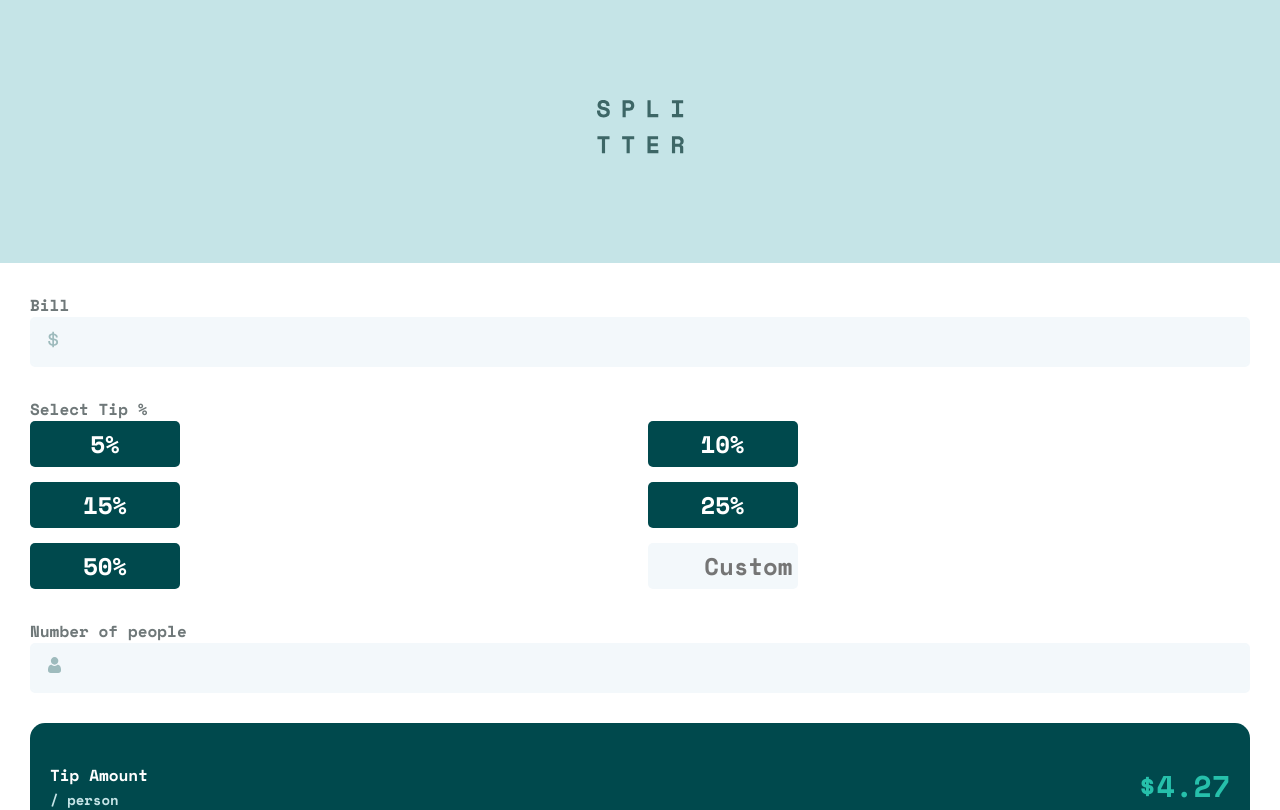
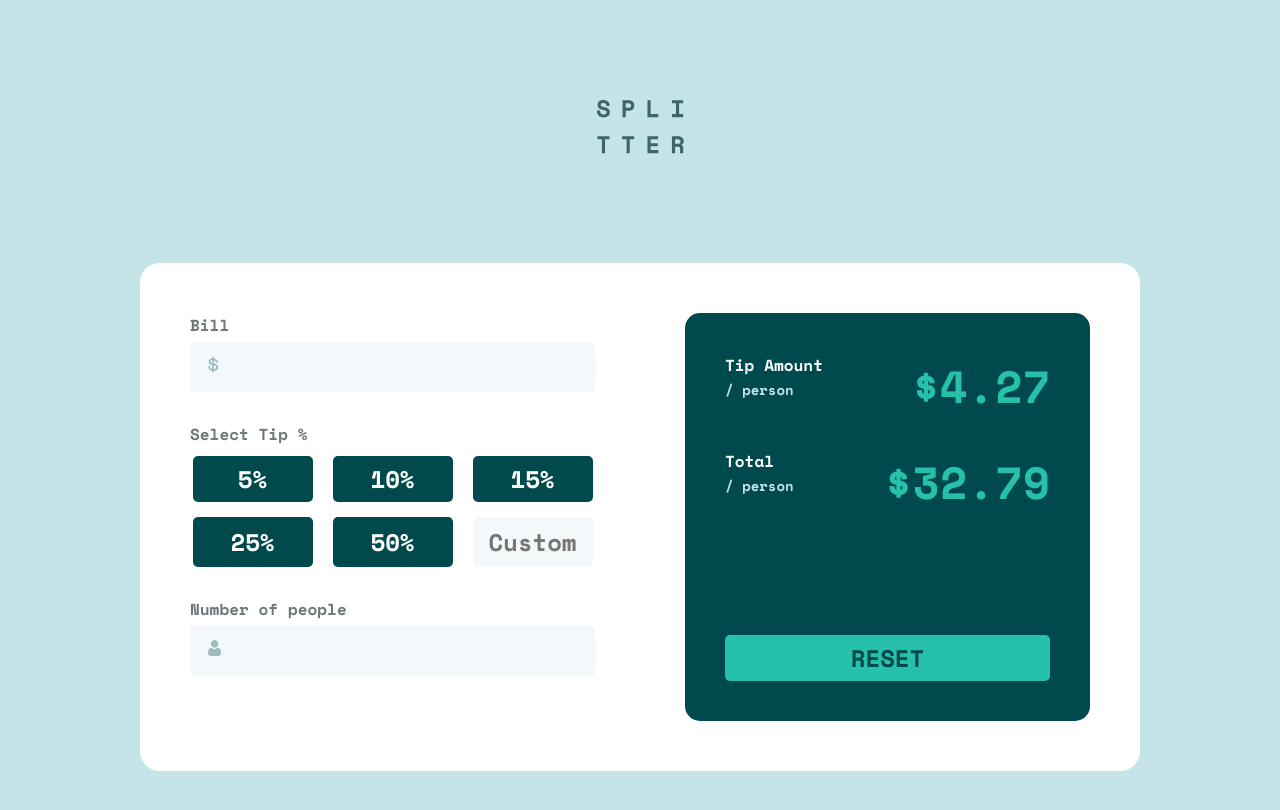
Before and after one commit to davidhuertado/tip-calculator, a React (Create React App) app: page / in a window 1280 px wide. Shown: the top 810 px of the page. Built offline with nearby package versions, Linux system fonts and the light colour scheme.

Commit message:
Made desktop layout

```diff
--- a/src/components/App.css
+++ b/src/components/App.css
@@ -1,3 +1,4 @@
+/* General styles */
 * {
   margin: 0;
   padding: 0;
@@ -21,6 +22,7 @@ label {
   font-weight: 600;
   font-size: 16px;
   display: block;
+  margin-bottom: 5px;
 }
 
 input {
@@ -40,6 +42,7 @@ input:focus {
   border: solid 2px hsl(172, 67%, 45%);
   outline: none;
 }
+
 .separator {
   margin-bottom: 30px;
 }
@@ -89,7 +92,9 @@ input:focus {
   width: 150px;
   cursor: pointer;
   padding: 5px;
+  margin: 0 auto;
 }
+
 .tip-btn:hover {
   background-color: hsl(172, 67%, 45%);
   color: hsl(183, 100%, 15%);
@@ -103,6 +108,10 @@ input:focus {
   color: hsl(186, 14%, 43%);
   text-align: right;
   cursor: text;
+  border: solid 2px #f3f8fb;
+}
+.tip-btn.custom-btn:focus {
+  border-color: hsl(172, 67%, 45%);
 }
 
 .people-input {
@@ -163,3 +172,52 @@ input:focus {
   color: hsl(183, 100%, 15%);
   background-color: #9fe8df;
 }
+
+@media only screen and (min-width: 980px) {
+  .app-container {
+    display: flex;
+    justify-content: space-between;
+    width: 800px;
+    margin: 0 auto;
+    padding: 50px;
+    border-radius: 20px;
+  }
+  .flex-container {
+    width: 45%;
+  }
+  .btn-grid {
+    grid-template-columns: repeat(3, 1fr);
+  }
+  .tip-btn {
+    font-size: 18px;
+    width: 90px;
+  }
+  .reset-btn.tip-btn {
+    margin-top: 100px;
+  }
+  .tip-btn.custom-btn {
+    text-align: center;
+  }
+}
+
+@media only screen and (min-width: 1200px) {
+  .app-container {
+    width: 1000px;
+  }
+  .tip-btn {
+    font-size: 24px;
+    width: 120px;
+  }
+  .reset-btn.tip-btn {
+    margin-top: 120px;
+  }
+  .total-container {
+    font-size: 45px;
+  }
+  .amount-total-container {
+    padding: 40px 40px;
+  }
+  .btn-grid {
+    margin-top: 10px;
+  }
+}
--- a/src/components/App.js
+++ b/src/components/App.js
@@ -12,10 +12,14 @@ class App extends React.Component {
       <div className="app">
         <img src={logo} className="logo" alt="logo" />
         <div className="app-container">
-          <BillInput />
-          <TipOptions />
-          <PeopleInput />
-          <AmountTotal />
+          <div className="flex-container">
+            <BillInput />
+            <TipOptions />
+            <PeopleInput />
+          </div>
+          <div className="flex-container">
+            <AmountTotal />
+          </div>
         </div>
       </div>
     );
--- a/src/components/TipOptions.js
+++ b/src/components/TipOptions.js
@@ -8,13 +8,13 @@ const TipOptions = (props) => {
         <button type="button" className="tip-btn">
           5%
         </button>
-        <button type="button" className="tip-btn">
+        <button type="button" className="tip-btn right-btn">
           10%
         </button>
         <button type="button" className="tip-btn">
           15%
         </button>
-        <button type="button" className="tip-btn">
+        <button type="button" className="tip-btn right-btn">
           25%
         </button>
         <button type="button" className="tip-btn">
```
